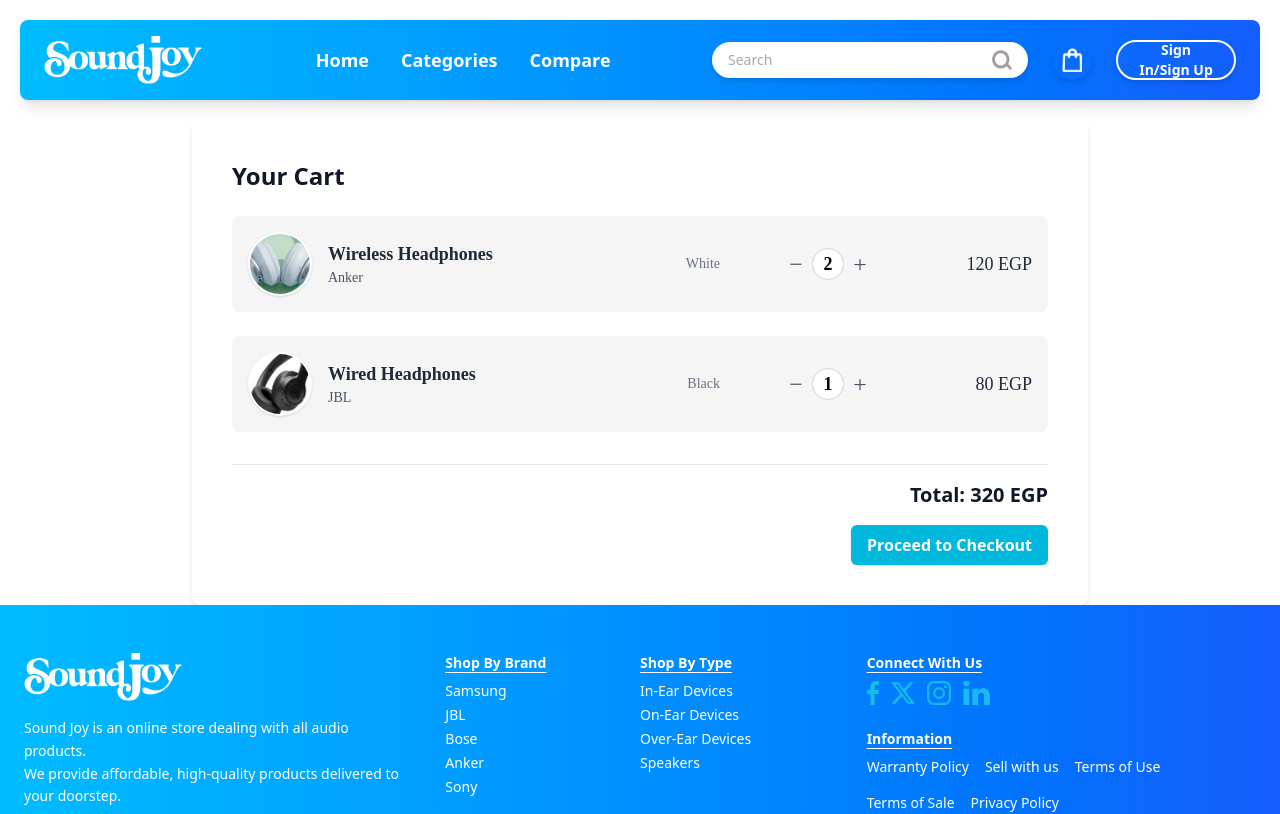
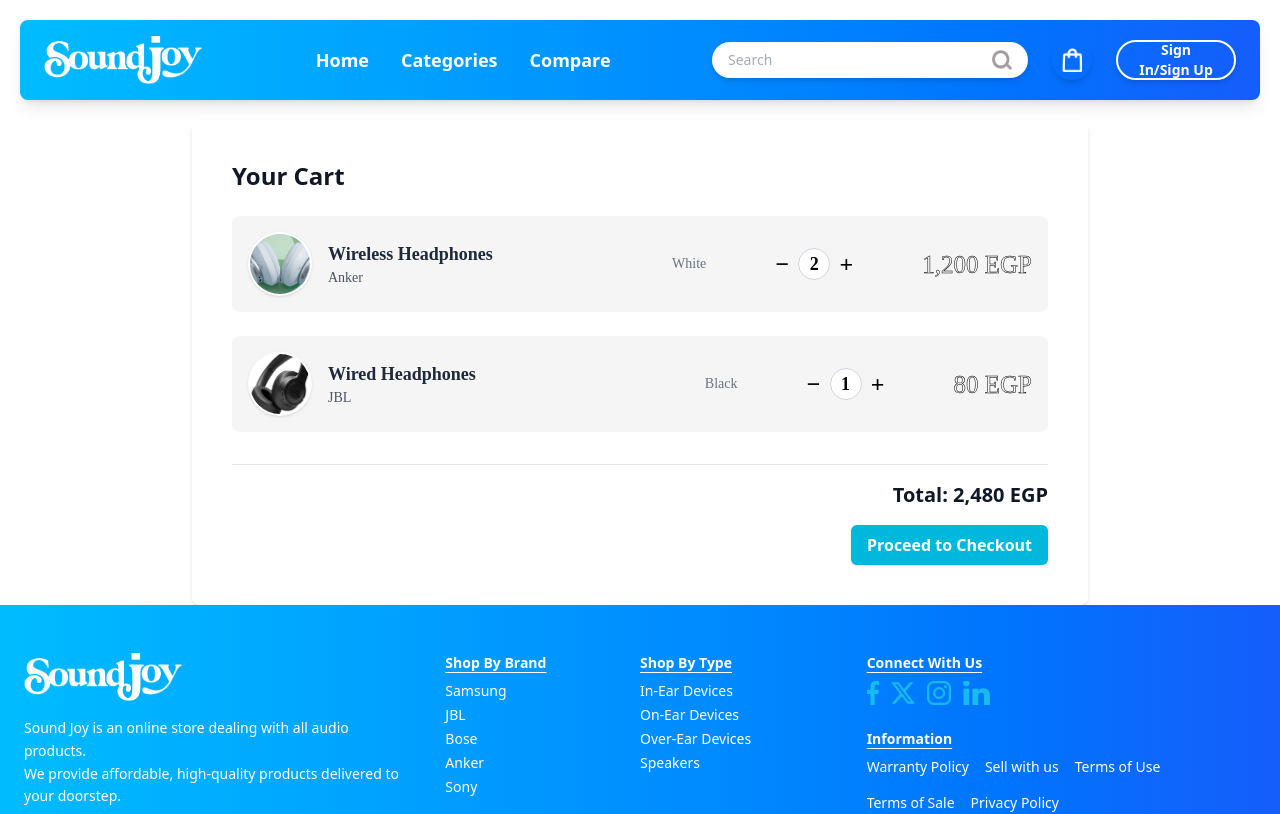
Before and after one commit to Omar25876/E-commerce-Front-ITI, an Angular app: page /cart in a window 1280 px wide. Shown: the top 814 px of the page. Built offline with nearby package versions, Linux system fonts and the light colour scheme.

Commit message:
Finished Cart Page v3

```diff
--- a/src/app/features/cart/cart.component.html
+++ b/src/app/features/cart/cart.component.html
@@ -43,16 +43,18 @@
           </div>
 
           <!-- Quantity controls -->
-          <div class="flex items-center space-x-4 p-4 gap-15">
+          <div class="flex items-center space-x- p-4 gap-15">
             <div
-              class="text-lg text-black flex items-center  overflow-hidden w-24 justify-center"
+              class="text-lg text-black flex items-center overflow-hidden w-24 justify-center"
             >
               <button
-                class="cursor-pointer w-8 h-8 text-gray-600 hover:bg-gray-200 focus:outline-none"
+                class="cursor-pointer w-8 h-8 text-black hover:bg-gray-200 focus:outline-none"
                 (click)="decreaseQty(product); $event.stopPropagation()"
                 [attr.aria-label]="'Decrease quantity of ' + product.name"
               >
-                <span class="text-2xl" aria-hidden="true">&minus;</span>
+                <span class="text-2xl font-bold" aria-hidden="true"
+                  >&minus;</span
+                >
               </button>
               <span
                 class="flex items-center justify-center w-8 h-8 rounded-full bg-white text-[#000] font-semibold border border-gray-300"
@@ -60,17 +62,20 @@
                 {{ product.quantity }}
               </span>
               <button
-                class="cursor-pointer w-8 h-8 text-gray-600 hover:bg-gray-200 focus:outline-none "
+                class="cursor-pointer w-8 h-8 text-black hover:bg-gray-200 focus:outline-none"
                 (click)="increaseQty(product); $event.stopPropagation()"
                 [attr.aria-label]="'Increase quantity of ' + product.name"
               >
-                <span class="text-2xl" aria-hidden="true">&plus;</span>
+                <span class="text-2xl font-bold" aria-hidden="true"
+                  >&plus;</span
+                >
               </button>
             </div>
             <!-- Price -->
-            <span class="text-gray-800 text-lg font-medium w-20 text-right">
+            <span class="font-manrope text-black text-[25px] leading-[100%] tracking-[0] outlined-text">
               {{ product.price | number }} EGP
             </span>
+
           </div>
         </div>
       </div>
--- a/src/app/features/cart/cart.component.ts
+++ b/src/app/features/cart/cart.component.ts
@@ -15,7 +15,7 @@
       name: 'Wireless Headphones',
       brand: 'Anker',
       image: 'Images/Cart-Page/testCart1.webp',
-      price: 120,
+      price: 1200,
       quantity: 2,
       color: 'White',
     },
--- a/src/styles.css
+++ b/src/styles.css
@@ -1,3 +1,10 @@
 /* You can add global styles to this file, and also import other style files */
 @import "tailwindcss";
 @import "@fontsource/manrope";
+
+@layer utilities {
+  .outlined-text {
+    -webkit-text-stroke: 0.5px #000;
+    color: transparent;
+  }
+}
```
